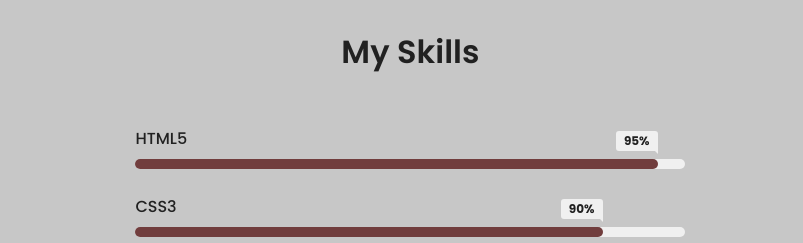
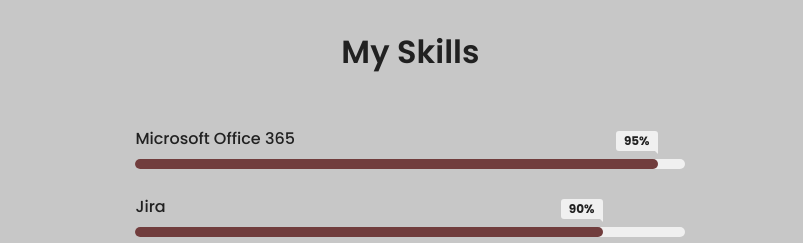
Before and after one commit to darshitpatel14/portwd, a plain HTML site: page index.html in a window 1280 px wide. Shown: the part 820-1063 px from the top of the page, 477-1280 px from the left. Drawn offline with nearby package versions, Linux system fonts and the light colour scheme; a script that the page names is missing.

Commit message:
Update index.html

```diff
--- a/index.html
+++ b/index.html
@@ -57,12 +57,12 @@
             <div class="skills-bar">
               <div class="bar">
                 <div class="info">
-                  <span>HTML5</span>
+                  <span>Microsoft Office 365</span>
                 </div>
                 <div class="progress-line"><span class="HTML5"></span></div>
                 <div class="bar">
                   <div class="info">
-                    <span>CSS3</span>
+                    <span>Jira</span>
                   </div>
                   <div class="progress-line"><span class="CSS3"></span></div>
                   <div class="bar">
```
